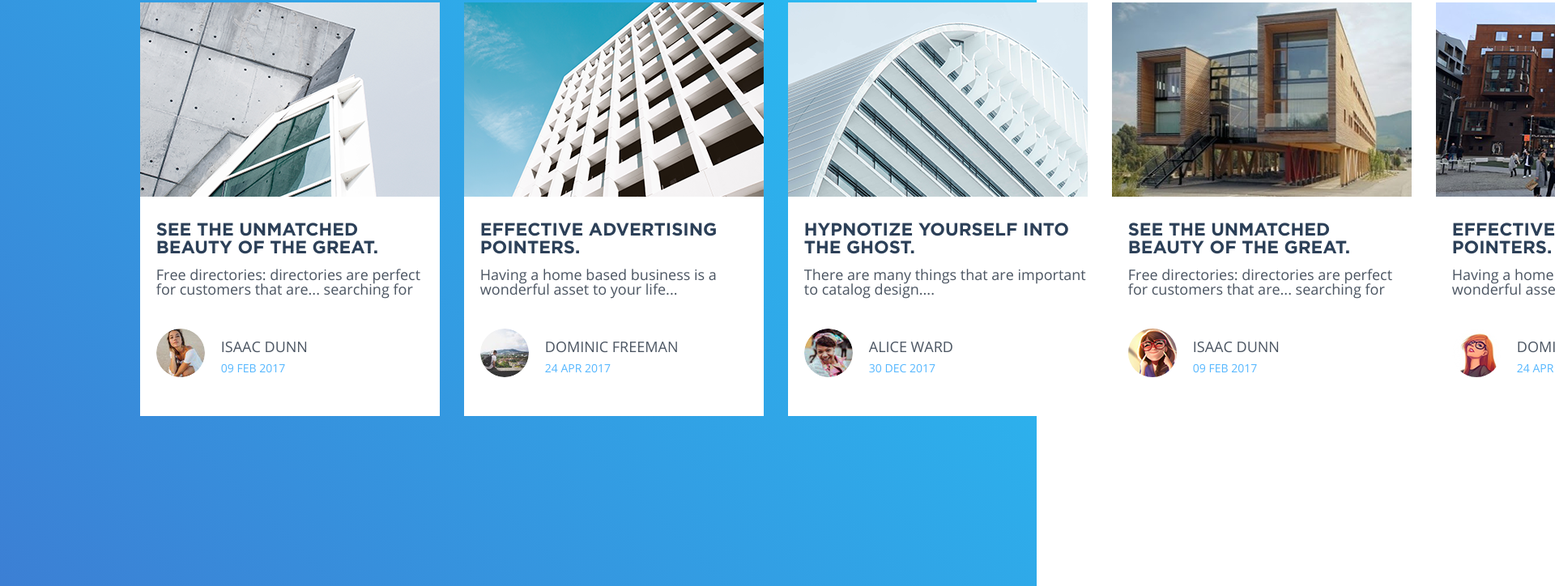
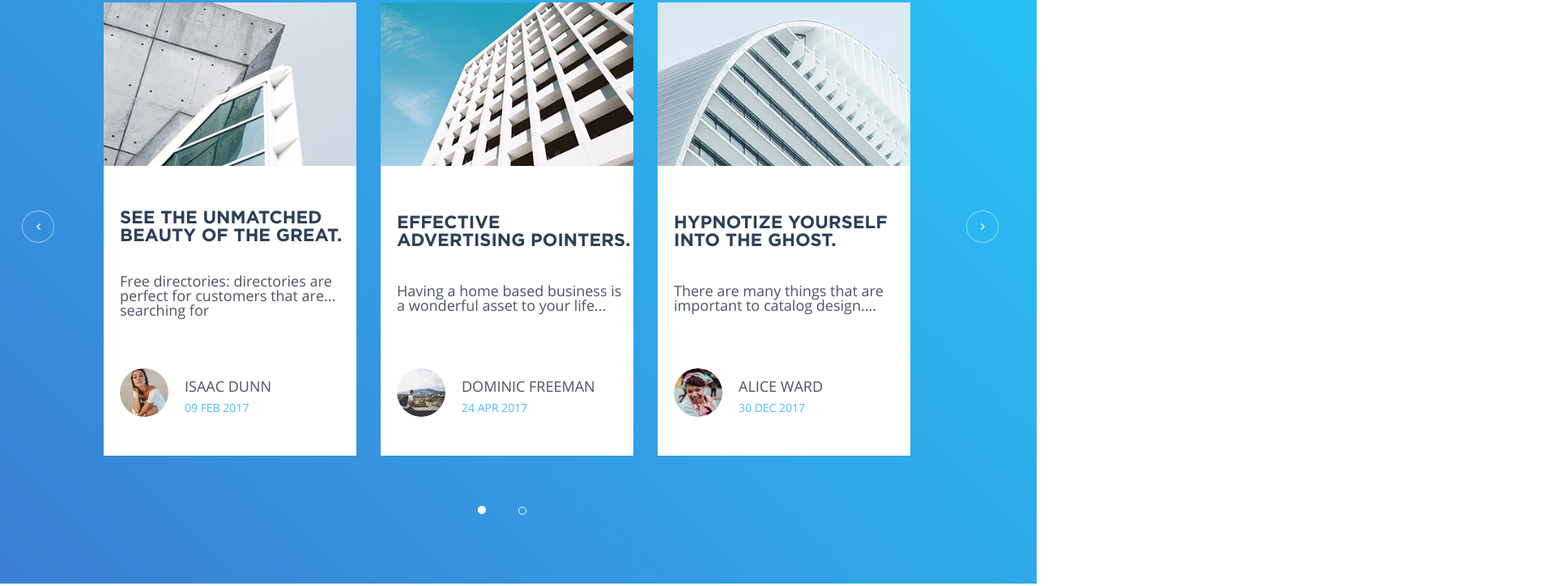
Before and after one commit to dzhelez2903/exam_2, a plain HTML site: page index.html in a window 1280 px wide. Shown: the part 2800-3524 px from the top of the page at 81% size, 1920 px wide, since content can reach past the window. Drawn offline with Linux system fonts and the light colour scheme.

Commit message:
slider done

```diff
--- a/js/main.js
+++ b/js/main.js
@@ -1,12 +1,51 @@
 /*set slider*/
 
-$(document).ready(function () {
-  //$('.header').slick({
-    arrows: false,
+/*$(document).ready(function () {
+  $('.second_sectoin_container').slick({
+    arrows: true,
     dots: true,
     infinite: true,
     speed: 500,
     fade: true,
     cssEase: 'linear'
+    slidesToShow: 3,
+    slidesToScroll: 3
   });
+});*/
+
+$('.second_sectoin_container').slick({
+  dots: true,
+  arrows: true,
+  infinite: true,
+  speed: 300,
+  slidesToShow: 3,
+  slidesToScroll: 1,
+  responsive: [
+    {
+      breakpoint: 1600,
+      settings: {
+        slidesToShow: 3,
+        slidesToScroll: 3,
+        infinite: true,
+        dots: true
+      }
+    },
+    {
+      breakpoint: 600,
+      settings: {
+        slidesToShow: 2,
+        slidesToScroll: 2
+      }
+    },
+    {
+      breakpoint: 480,
+      settings: {
+        slidesToShow: 1,
+        slidesToScroll: 1
+      }
+    }
+    // You can unslick at a given breakpoint now by adding:
+    // settings: "unslick"
+    // instead of a settings object
+  ]
 });
--- a/scss/media_queries.scss
+++ b/scss/media_queries.scss
@@ -24,7 +24,10 @@
     max-width: 1600px;
 
     .second_sectoin_container {
-      width: 73%;
+      width: 80%;
+      .slick-track {
+        width: 100%;
+      }
     }
   }
 }
--- a/scss/style.scss
+++ b/scss/style.scss
@@ -274,7 +274,7 @@ html {
   flex-direction: column;
   text-align: center;
   background: url(../img/bgnd/section3_bg.png) no-repeat, linear-gradient(45deg, rgb(60, 127, 212) 0%, rgb(36, 204, 250) 100%);
-  padding-bottom: 210px;
+  padding-bottom: 85px;
 
   h2 {
     font-family: "Gotham Medium";
@@ -299,16 +299,86 @@ html {
 
   .second_sectoin_container {
     margin: 0 auto;
-    display: flex;
+    position: relative;
+
+    .slick-track {
+      margin: 0 auto;
+      display: flex;
+    }
+
+    .slick-list {
+      overflow: hidden;
+    }
+
+    .slick-arrow {
+      position: absolute;
+      top: 50%;
+      margin: -60px 0 0;
+      z-index: 1;
+      font-size: 0;
+      width: 40px;
+      height: 40px;
+      border: none;
+      cursor: pointer;
+    }
+
+    .slick-arrow:active,
+    .slick-arrow:focus {
+      outline: none;
+    }
+
+    .slick-arrow.slick-prev {
+      left: -101px;
+      background: url(../img/icons/arrow_l.png) 0 0 / 100% no-repeat;
+    }
+
+    .slick-arrow.slick-next {
+      right: -81px;
+      background: url(../img/icons/arrow_r.png) 0 0 / 100% no-repeat;
+    }
+
+    .slick-dots {
+      display: flex;
+      align-items: center;
+      justify-content: center;
+    }
+
+    .slick-dots li {
+      margin: 60px 40px 0 0;
+    }
+
+    .slick-dots li.slick-active {
+      font-size: 0;
+      background-color: #fff;
+      border-radius: 50%;
+    }
+
+    .slick-dots li.slick-active:active,
+    .slick-dots li.slick-active:focus {
+      outline: 0;
+    }
+
+    .slick-dots li button {
+      font-size: 0;
+      width: 10px;
+      height: 10px;
+      background-color: transparent;
+      border: 1px solid #fff;
+      border-radius: 50%;
+      margin: 0;
+      padding: 0;
+    }
   }
 
   .slider_card {
+    width: 370px;
+    height: 518px;
     display: flex;
     flex-direction: column;
     justify-content: space-between;
     text-align: left;
     background-color: #fff;
-    margin-right: 30px;
+    margin: 0 30px 0 0;
     padding-bottom: 42px;
 
     .face {
@@ -333,6 +403,10 @@ html {
       }
     }
 
+    img {
+      width: 100%;
+    }
+
     h3 {
       font-family: "Gotham Bold";
       font-size: 22px;
```
Also changed, not shown: img/icons/arrow_l.png (added), img/icons/arrow_r.png (added), scss/media_queries.css, scss/style.css, 2 other files.
